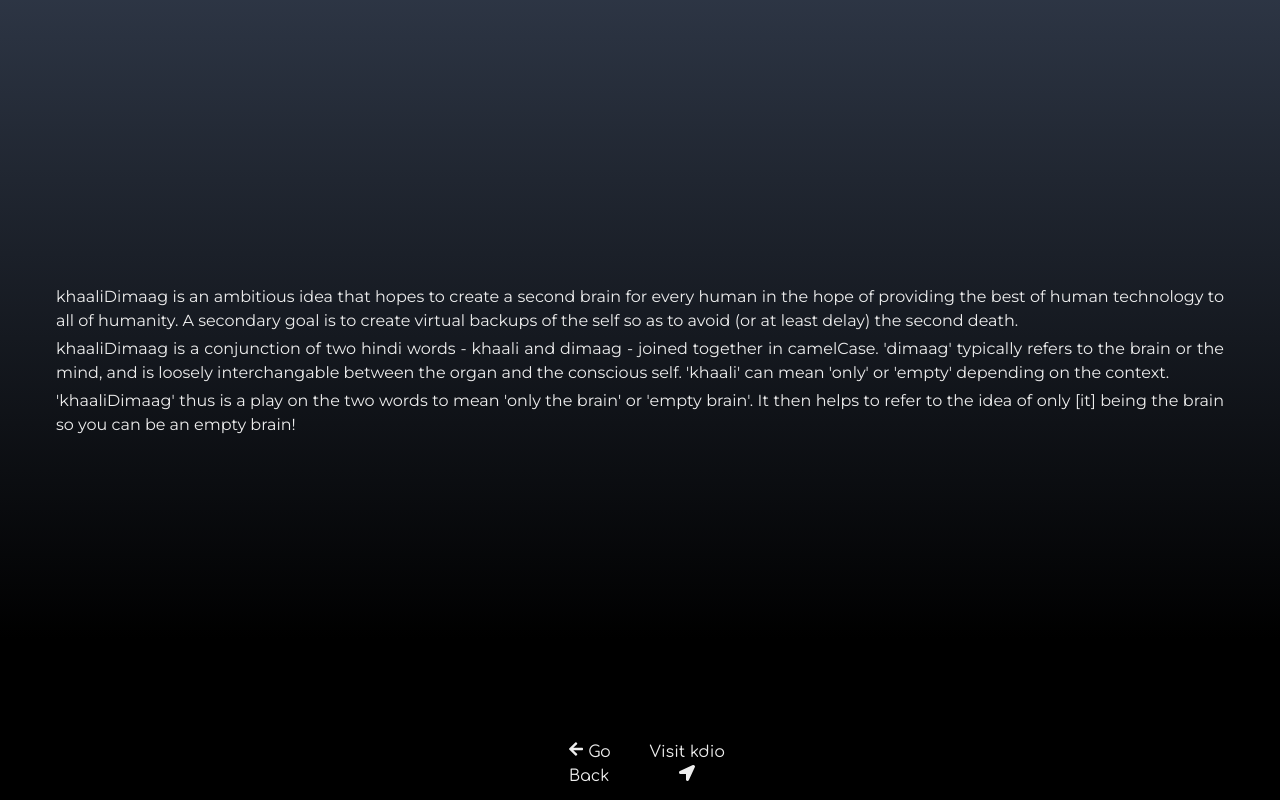
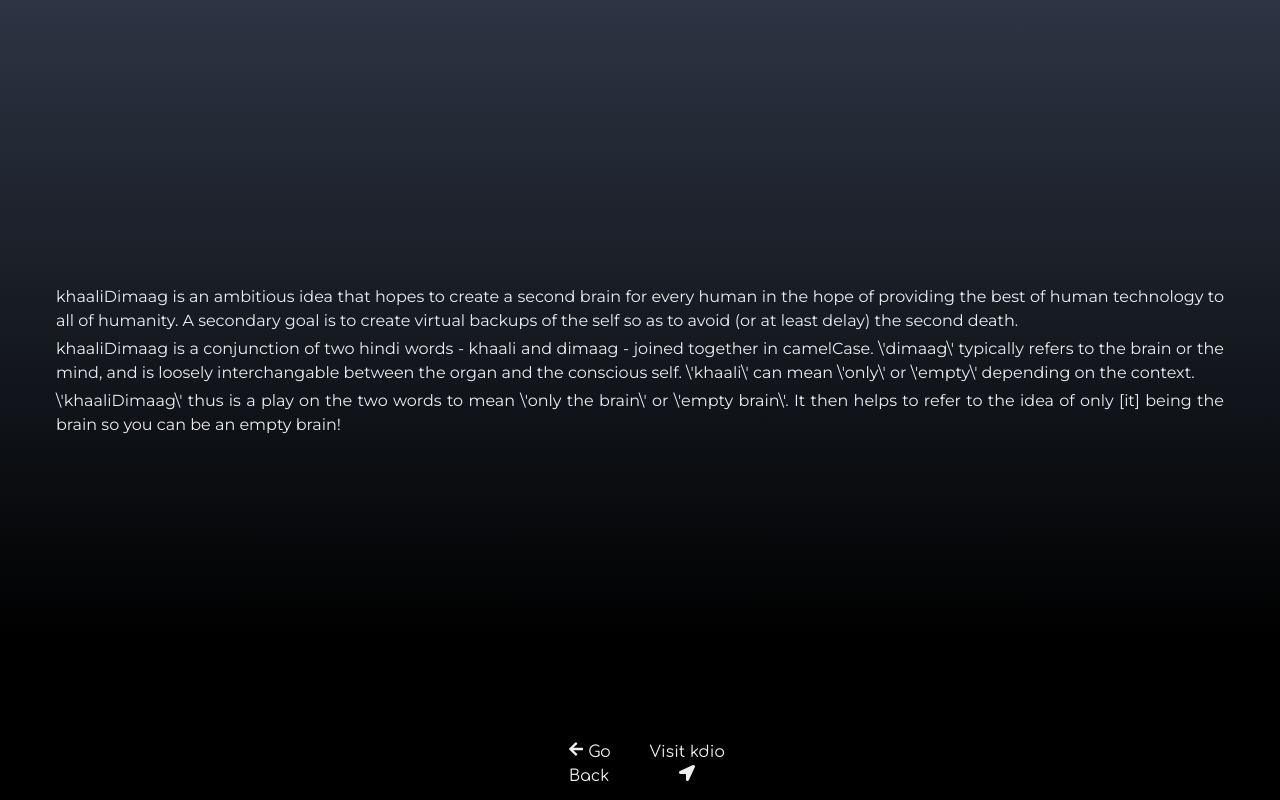
Before and after one commit to thisispalash/thisispalash.github.io, a Next.js app: page /kdio in a window 1280 px wide. Shown: the part 808-1608 px from the top of the page. Built offline with nearby package versions, Linux system fonts and the light colour scheme; what @nikolovlazar/chakra-ui-prose would draw is missing.

Commit message:
escape \`\'\`

```diff
--- a/src/pages/kdio.tsx
+++ b/src/pages/kdio.tsx
@@ -64,10 +64,10 @@ export default function Kdio() {
                 khaaliDimaag is an ambitious idea that hopes to create a second brain for every human in the hope of providing the best of human technology to all of humanity. A secondary goal is to create virtual backups of the self so as to avoid (or at least delay) the <Tooltip label='refers to the idea that the first death is physical and second, when one is forgotten'>second death</Tooltip>.
               </Text>
               <Text px={8}>
-                khaaliDimaag is a conjunction of two hindi words - khaali and dimaag - joined together in camelCase. 'dimaag' typically refers to the brain or the mind, and is loosely interchangable between the organ and the conscious self. 'khaali' can mean 'only' or 'empty' depending on the context.
+                khaaliDimaag is a conjunction of two hindi words - khaali and dimaag - joined together in camelCase. \'dimaag\' typically refers to the brain or the mind, and is loosely interchangable between the organ and the conscious self. \'khaali\' can mean \'only\' or \'empty\' depending on the context.
               </Text>
               <Text px={8}>
-                'khaaliDimaag' thus is a play on the two words to mean 'only the brain' or 'empty brain'. It then helps to refer to the idea of only [it] being the brain so you can <Tooltip label='And experience life to the fullest!'>be an empty brain!</Tooltip>
+                \'khaaliDimaag\' thus is a play on the two words to mean \'only the brain\' or \'empty brain\'. It then helps to refer to the idea of only [it] being the brain so you can <Tooltip label='And experience life to the fullest!'>be an empty brain!</Tooltip>
               </Text>
             </VStack>
             <Spacer />
```
